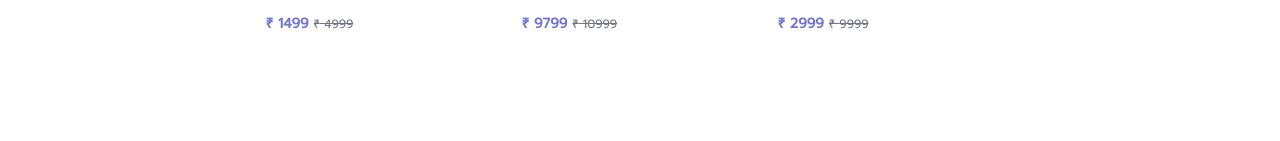
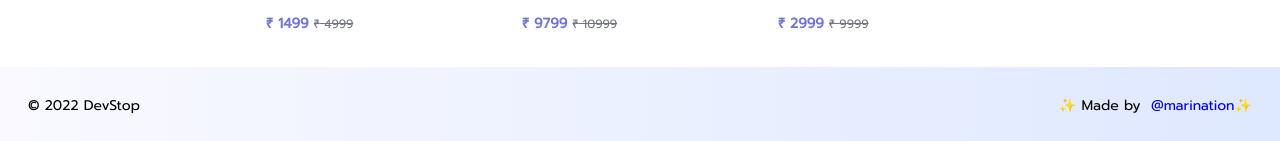
Before and after one commit to marination/react-web-shop, a React (Create React App) app: page / in a window 1280 px wide. Shown: the part 1057-1198 px from the top of the page. Before the commit the page ends 1092 px from the top, so only its background shows below. Built offline with nearby package versions, Linux system fonts and the light colour scheme.

Commit message:
chore: Added footer with github link

```diff
--- a/src/App.jsx
+++ b/src/App.jsx
@@ -5,6 +5,7 @@ import Filters from './components/Filters';
 import { MobileFiltersToggler, MobileFiltersDrawer } from './components/MobileFilters';
 import ProductGrid from './components/ProductGrid';
 import CartProvider from './context/CartContext';
+import { Footer } from './components/Footer';
 
 function App() {
   var today = new Date();
@@ -31,6 +32,8 @@ function App() {
           <ProductGrid></ProductGrid>
         </div>
       </CartProvider>
+
+      <Footer></Footer>
     </div>
 
 
--- a/src/assets/styles/App.css
+++ b/src/assets/styles/App.css
@@ -23,6 +23,10 @@
 
 html {
  scroll-behavior: smooth;
+}
+
+a {
+	text-decoration: none;
 }
 
 h3, h4 {
@@ -266,6 +270,7 @@ input[type=checkbox] {
 .Shop-area {
 	display: flex;
 	width: 100%;
+	margin-bottom: 2em;
 }
 
 .Shop-area-header {
@@ -547,3 +552,15 @@ input[type=checkbox] {
 	height: 0;
 	top: 0;
 }
+
+.Footer-container {
+	display: flex;
+	justify-content: space-between;
+	width: 100%;
+	padding: 2em 0;
+	background-image: linear-gradient(90deg,#f9f9ff,#dee8ff);
+}
+
+.Footer-container > div {
+	margin: 0 2em;
+}
--- /dev/null
+++ b/src/components/Footer.jsx
@@ -0,0 +1,11 @@
+export const Footer = () => {
+    return (
+        <footer className="Footer-container black-text f-medium">
+            <div>© 2022 DevStop</div>
+            <div> ✨ Made by &nbsp;
+                <a href="https://github.com/marination">@marination</a>
+                ✨
+            </div>
+        </footer>
+    );
+}
```
